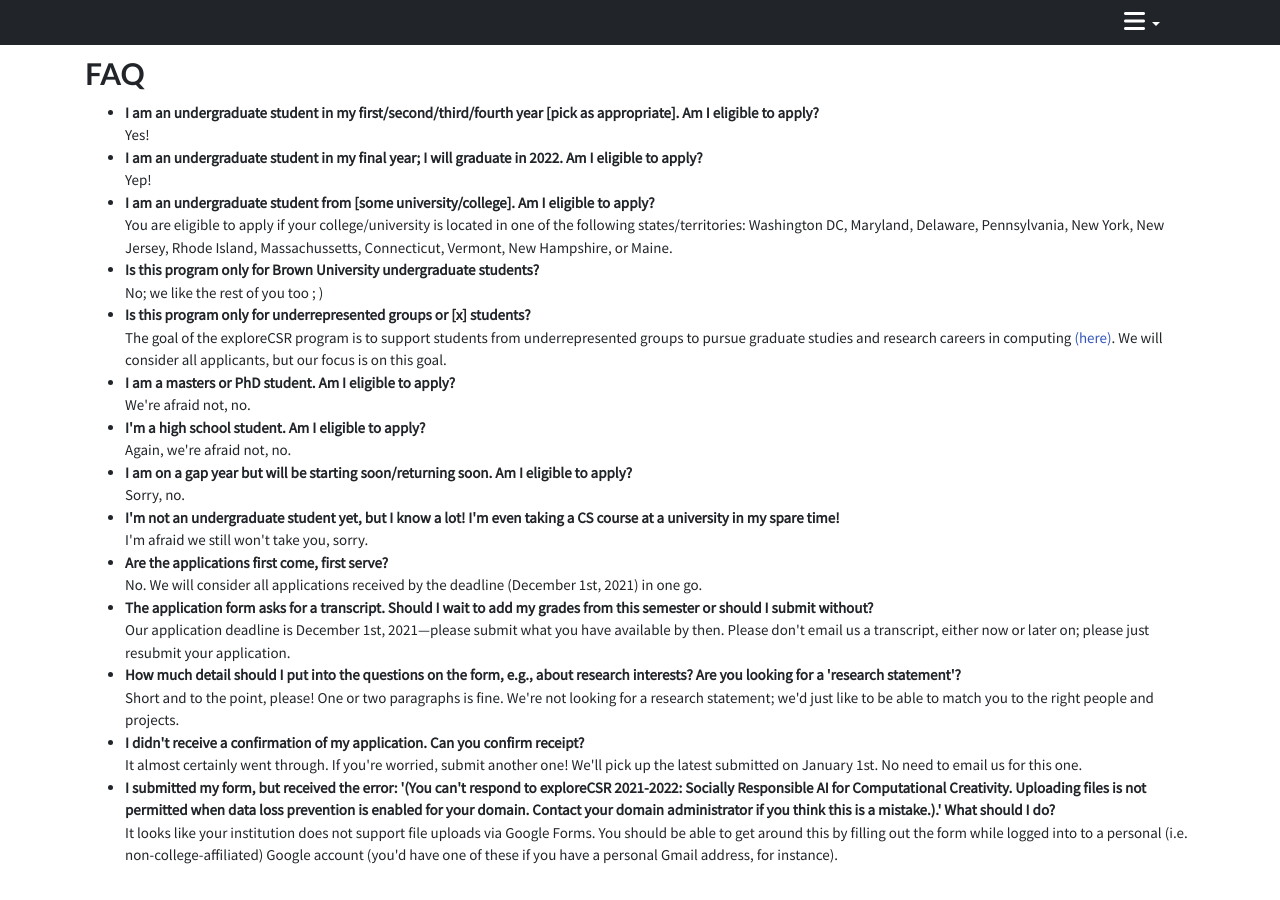
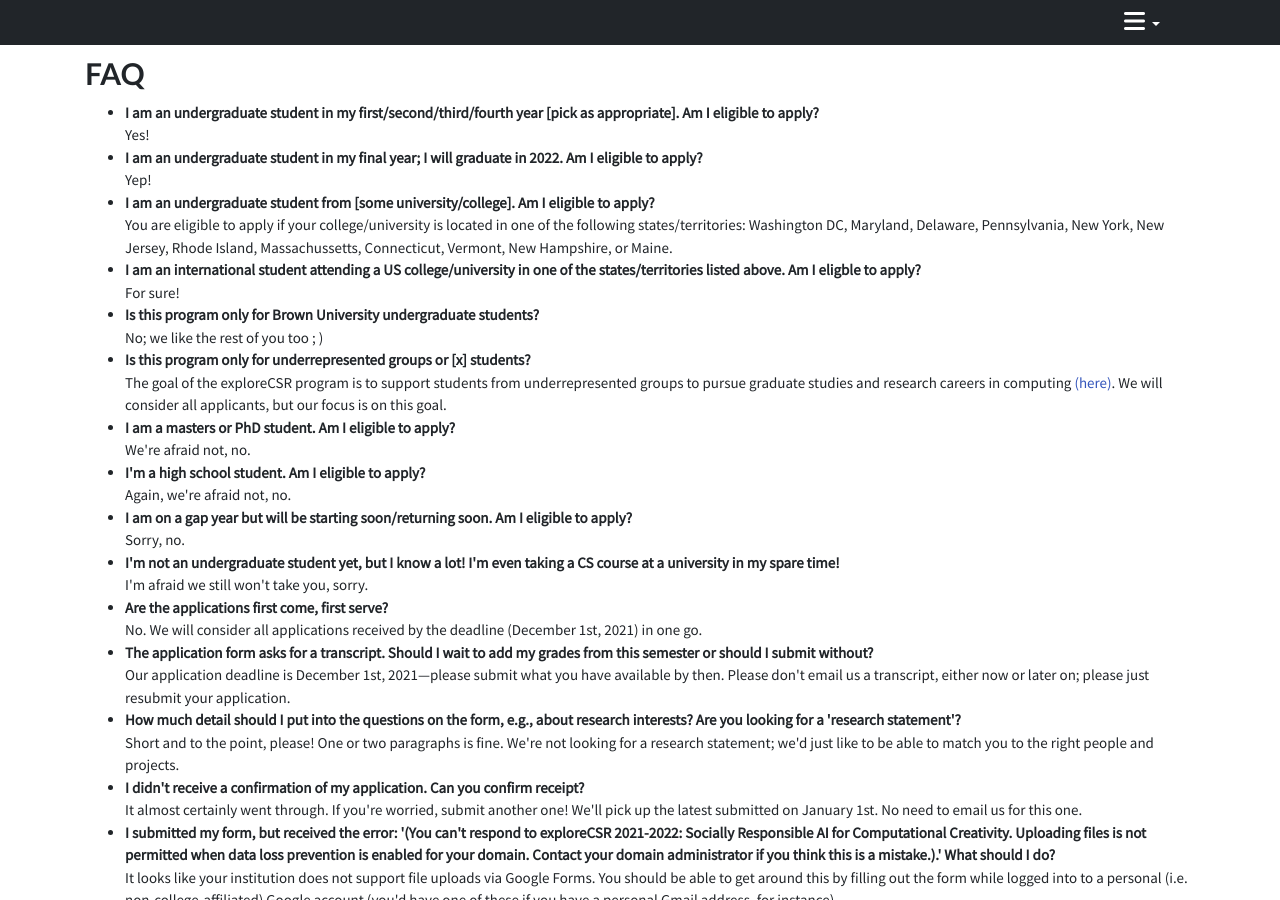
Before and after one commit to brownvc/exploreCSR-webpage, a Jekyll site: the page built from ai/index.html, in a window 1280 px wide and 900 px high, scrolled down 3258 px. Built offline with Jekyll 4.4.1, drawn with Linux system fonts in a browser that asks for light colours; nearby versions of some CDN libraries.

Commit message:
Add international student question to FAQ.

```diff
--- a/_data/faq.json
+++ b/_data/faq.json
@@ -10,6 +10,10 @@
     {
         "question": "I am an undergraduate student from [some university/college]. Am I eligible to apply?",
         "answer": "You are eligible to apply if your college/university is located in one of the following states/territories: Washington DC, Maryland, Delaware, Pennsylvania, New York, New Jersey, Rhode Island, Massachussetts, Connecticut, Vermont, New Hampshire, or Maine."
+    },
+    {
+        "question": "I am an international student attending a US college/university in one of the states/territories listed above. Am I eligble to apply?",
+        "answer": "For sure!"
     },
     {
         "question": "Is this program only for Brown University undergraduate students?",
```
